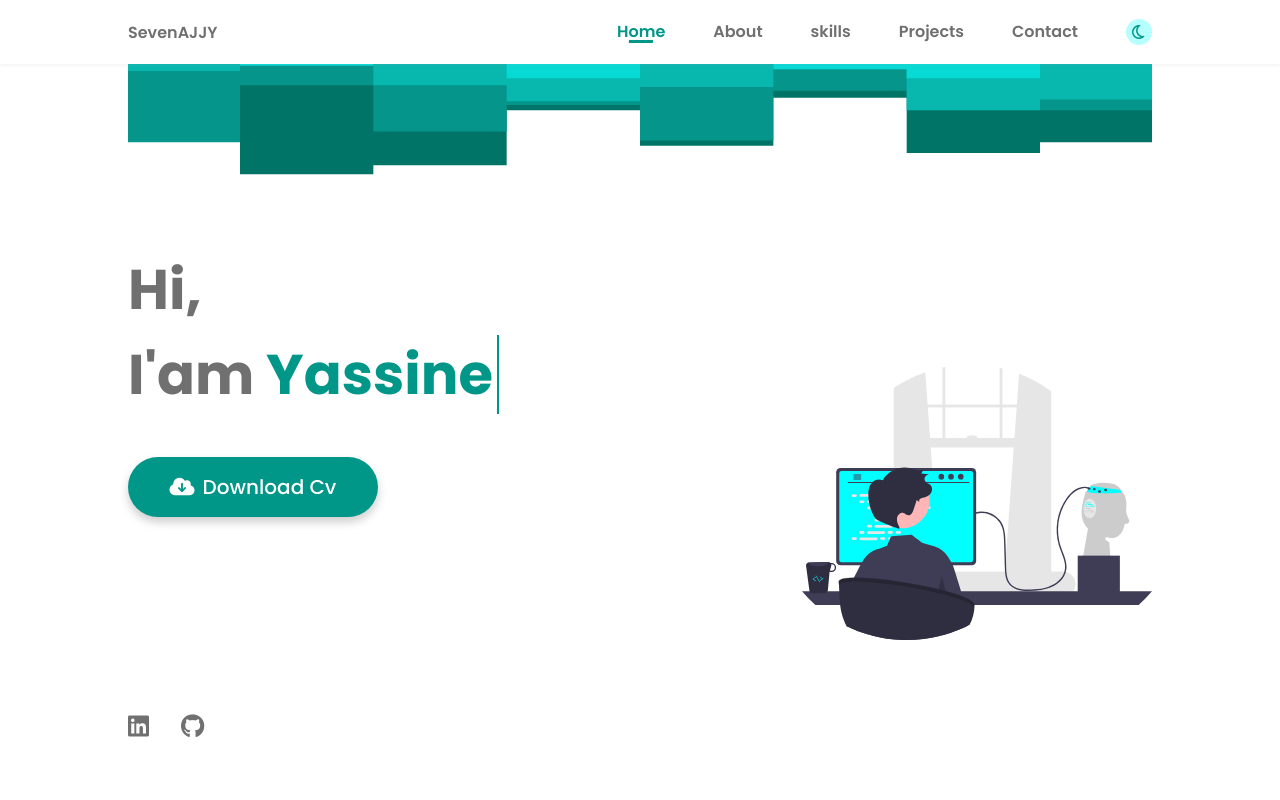
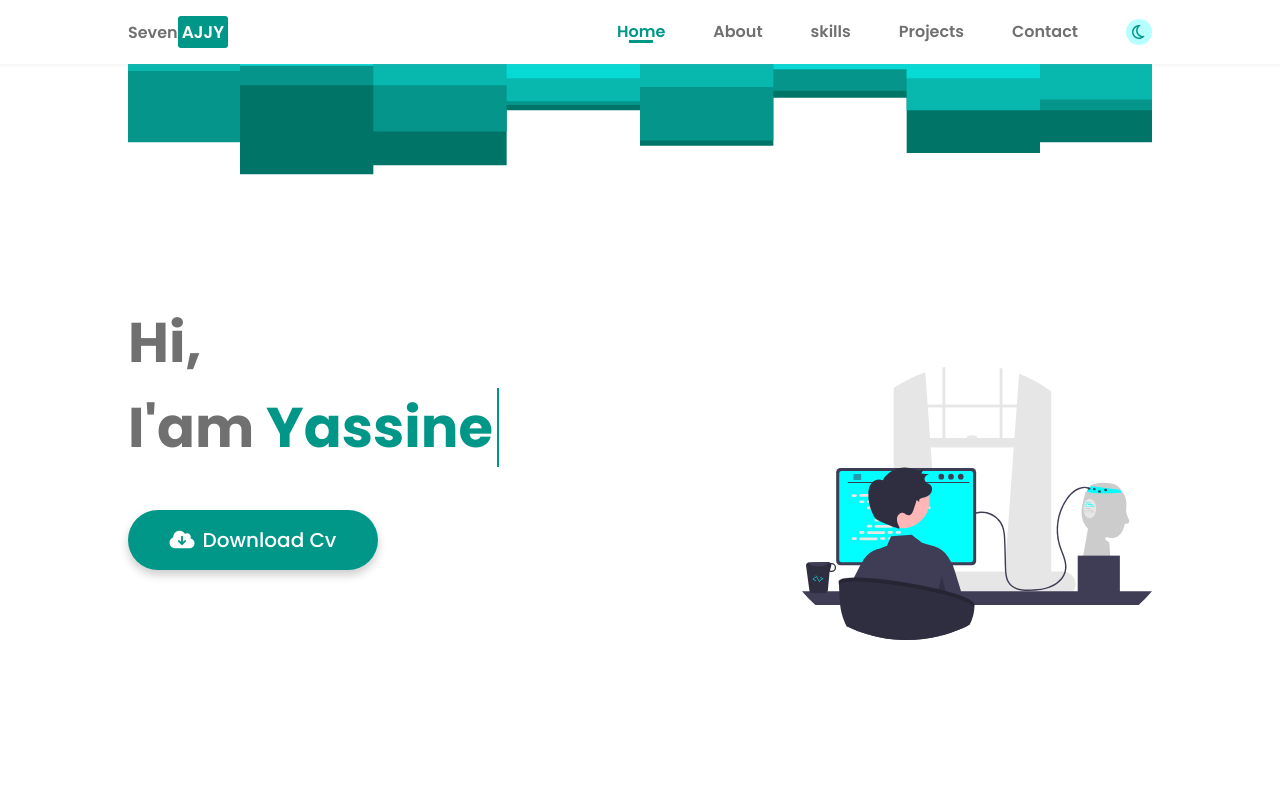
Before and after one commit to SevenAJJY/simple_portfolio, a plain HTML site: page index.html in a window 1280 px wide. Shown: the top 800 px of the page. Drawn offline with nearby package versions, Linux system fonts and the light colour scheme.

Commit message:
edit the home part

```diff
--- a/css/style.css
+++ b/css/style.css
@@ -258,6 +258,14 @@ img {
 
 .nav__logo {
     color: var(--degree-text-color);
+}
+
+.ltxx {
+    background-color: var(--first-color);
+    border-radius: 3px;
+    padding: 4px;
+    color: #fff;
+    font-size: 17px;
 }
 
 .nav__toggle {
@@ -1110,7 +1118,6 @@ textarea.contact__input {
         margin-bottom: var(--mb-6);
     }
     .section-title::after {
-        /* width: 80px; */
         top: 3rem;
     }
     .nav {
@@ -1137,9 +1144,6 @@ textarea.contact__input {
     }
     .home {
         height: 100vh;
-    }
-    .home__data {
-        align-self: flex-end;
     }
     .home__social {
         padding-top: 0;
--- a/index.html
+++ b/index.html
@@ -18,7 +18,7 @@
     <header class="l-header">
         <nav class="nav bd-grid">
             <div>
-                <a href="#" class="nav__logo">SevenAJJY</a>
+                <a href="#" class="nav__logo">Seven<span class="ltxx">AJJY</span></a>
             </div>
 
             <div class="nav__menu" id="nav-menu">
@@ -65,11 +65,6 @@
                         <a href="./assets/my_cv.pdf" download="./assets/my_cv.pdf" class="button-text">Download Cv</a>
                     </div>
                 </div>
-            </div>
-
-            <div class="home__social">
-                <a href="https://www.linkedin.com/in/yassine-elhajjy-bab1ba233/" class="home__social-icon"><i class="fa-brands fa-linkedin"></i></a>
-                <a href="https://github.com/SevenAJJY" class="home__social-icon"><i class="fa-brands fa-github"></i></a>
             </div>
 
             <div class="home__img">
```
